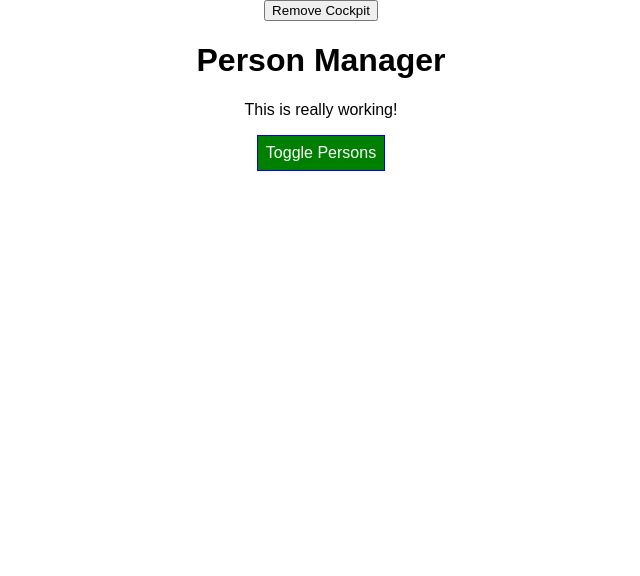
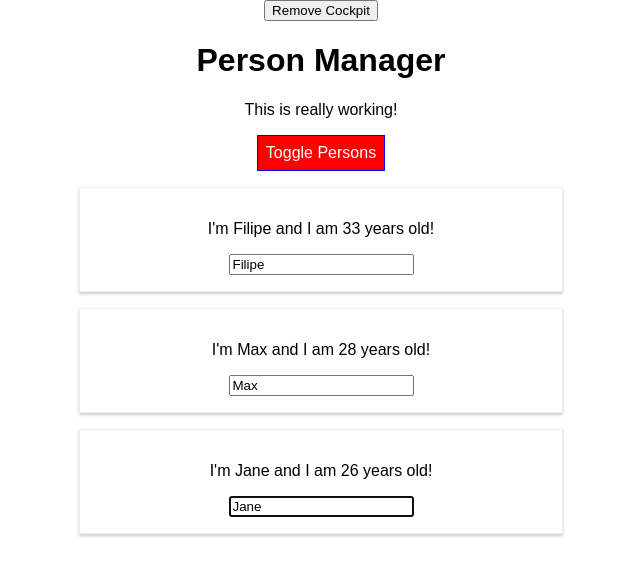
Before and after one commit to FLMarimoto/react-complete-guide, a React app: page / in a window 1280 px wide. Shown: the top 576 px of the page, without its empty margins (319-959 px from the left). Built offline with nearby package versions, Linux system fonts and the light colour scheme.

Commit message:
class 111

```diff
--- a/src/components/Cockpit/Cockpit.js
+++ b/src/components/Cockpit/Cockpit.js
@@ -1,16 +1,19 @@
-import React, { useEffect } from 'react';
+import React, { useEffect, useRef } from 'react';
 
 import classes from './Cockpit.css';
 
 const cockpit = (props) => {
     const assignedClasses = [];
+    const toggleBtnRef = useRef(null);
+
     let btnClass = '';
 
     useEffect(() => {
         console.log('[Cockpit.js] useEffect')
-        setTimeout(() => {
-            alert('Saved data to cloud!');
-        }, 1000);
+        // setTimeout(() => {
+        //     alert('Saved data to cloud!');
+        // }, 1000);
+        toggleBtnRef.current.click();
         return () => {
             console.log('[Cockpit.js] cleanup in useEffect')
         };
@@ -22,7 +25,6 @@ const cockpit = (props) => {
             console.log('[Cockpit.js] cleanup in useEffect')
         };
     });
-
 
     if(props.showPersons) {
         btnClass = classes.Red;
@@ -39,8 +41,11 @@ const cockpit = (props) => {
         <div className={classes.Cockpit}>
             <h1>{props.title}</h1>
             <p className={assignedClasses.join(' ')}>This is really working!</p>
-            <button onClick={props.clicked} className={btnClass}>
-                Toggle Persons
+            <button
+                onClick={props.clicked}
+                ref={toggleBtnRef}
+                className={btnClass}>
+                    Toggle Persons
             </button>
         </div>
     );
```
